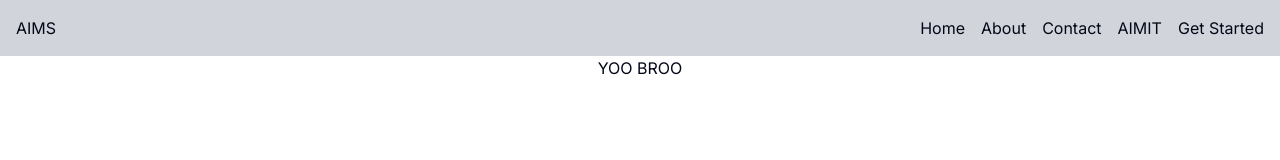
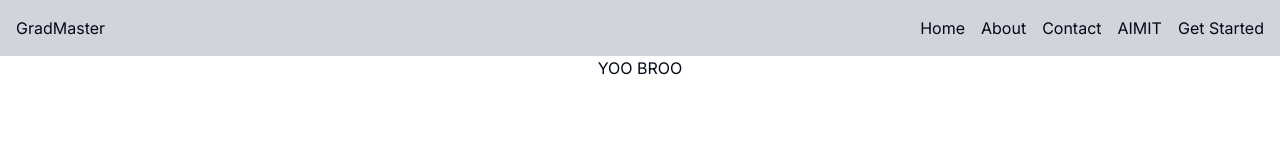
Before and after one commit to ChiragChrg/GradMaster, a Next.js app: page / in a window 1280 px wide. Shown: the top 160 px of the page. Built offline with nearby package versions, Linux system fonts and the light colour scheme.

Commit message:
Renamed project: AIMS -> GradMaster

```diff
--- a/package.json
+++ b/package.json
@@ -1,5 +1,5 @@
 {
-  "name": "aims",
+  "name": "gradmaster",
   "version": "0.1.0",
   "private": true,
   "scripts": {
@@ -20,6 +20,7 @@
     "next": "14.2.4",
     "next-auth": "^5.0.0-beta.19",
     "next-pwa": "^5.6.0",
+    "next-themes": "^0.3.0",
     "react": "^18",
     "react-dom": "^18",
     "react-hot-toast": "^2.4.1",
--- a/src/components/Header.tsx
+++ b/src/components/Header.tsx
@@ -4,7 +4,7 @@ import React from 'react'
 const Header = () => {
     return (
         <div className='w-full flex justify-between items-center px-4 py-4 bg-gray-300'>
-            <h1>AIMS</h1>
+            <h1>GradMaster</h1>
 
             <nav className="flex justify-between items-center gap-4">
                 <a href="#">Home</a>
```
Also changed, not shown: 2 other files (tests, documents, lock files or other folders).
